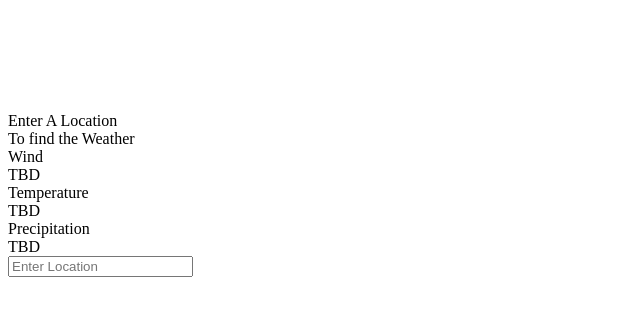
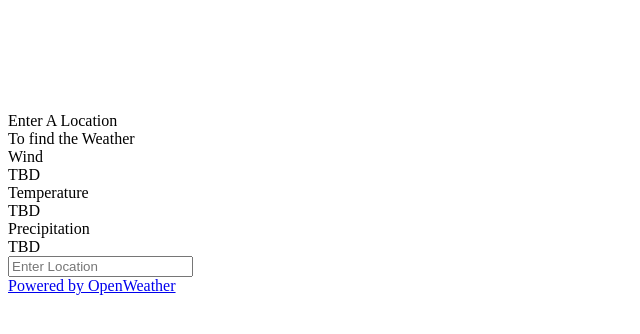
Before and after one commit to backslashbaker/weather_api_tutorial, a website: page public/index.html in a window 1280 px wide. Shown: the whole page, without its empty margins (0-640 px from the left). Drawn offline with Linux system fonts and the light colour scheme.

Commit message:
add openweather footer

```diff
--- a/public/index.html
+++ b/public/index.html
@@ -39,6 +39,7 @@
         </div>
         </div>
     </div>
+    <a href="https://openweathermap.org" class="open-weather-logo">Powered by OpenWeather</a>
 
 </body>
 </html>
```
